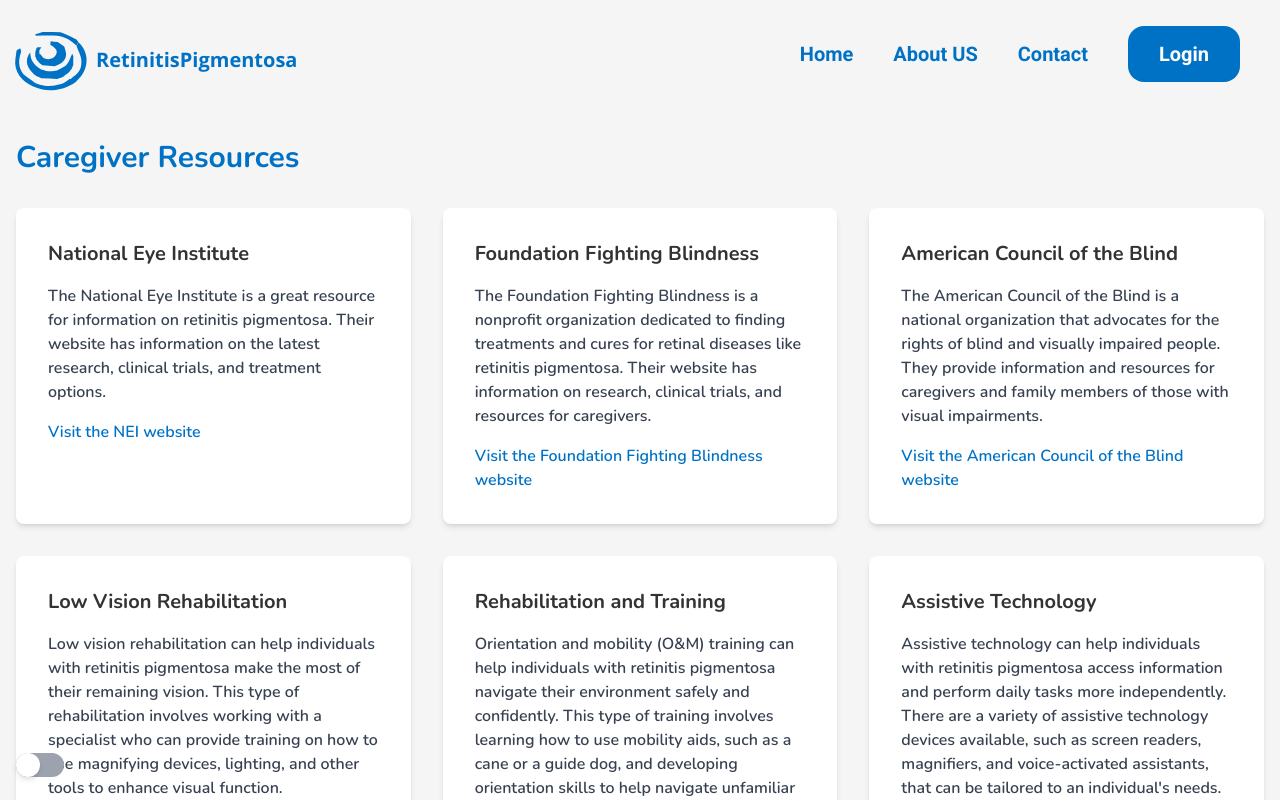
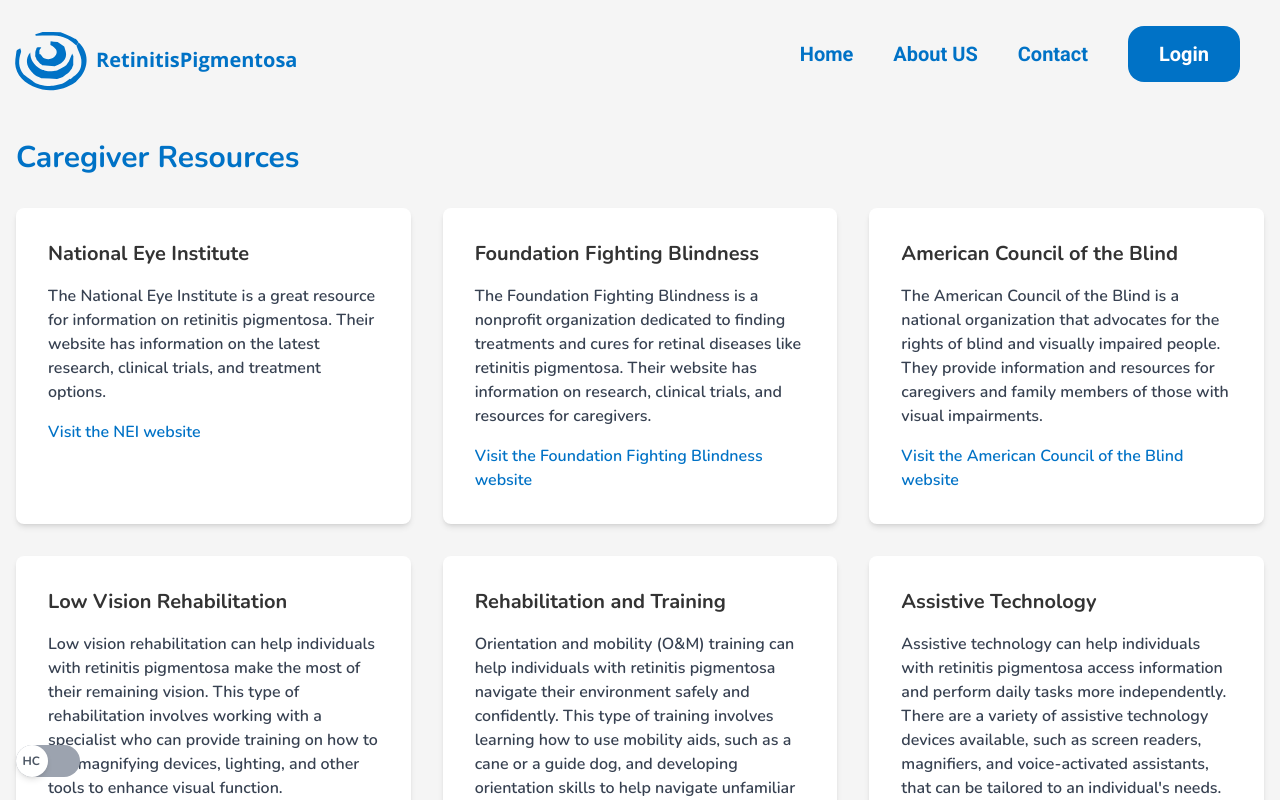
Before and after one commit to EL-Gazoly/RentinitisPigmentosa, a React (Create React App) app in the folder frontend/: page /resources in a window 1280 px wide. Built offline with nearby package versions, Linux system fonts and the light colour scheme.

Commit message:
ajust the styling of the toggle button

```diff
--- a/frontend/src/components/HighContrastButton.jsx
+++ b/frontend/src/components/HighContrastButton.jsx
@@ -9,18 +9,24 @@
     }
   return (
     <div className='fixed bottom-0 left-0 p-4 cursor-pointer'>
-       <div
-      className={`relative inline-block ${
-        'bg-gray-400'
-      } rounded-full w-12 h-6 transition-colors duration-300`}
-      onClick={toggle}
-    >
-      <span
-        className={`absolute ${
-            isToggle ? 'translate-x-6' : 'translate-x-0'
-        } left-0 top-0 bg-white w-6 h-6 rounded-full shadow-md transition-transform duration-300`}
-      />
+      <div className="relative inline-block w-16 h-8 bg-gray-400 rounded-full">
+      <button
+        className={`absolute left-0 top-0 w-8 h-8 bg-white rounded-full shadow-md transform transition-transform ease-in-out duration-300 ${
+          isToggle ? "translate-x-full bg-green-500" : ""
+        }`}
+        onClick={() => toggle()}
+      >
+
+         <span className={`absolute right-0 top-0 h-full flex items-center px-2 text-xs font-bold text-gray-600 ${isToggle ? 'text-white pr-3' : ''}
+
+        `}>
+          {isToggle ? "N" : "HC"}
+        </span>
+      </button>
     </div>
+
+
+
 
 
     </div>
--- a/frontend/src/pages/UploadImage.jsx
+++ b/frontend/src/pages/UploadImage.jsx
@@ -126,7 +126,7 @@
         {files.length > 0 &&
         <button
         onClick={handelupload}
-        className=" text-white bg-primary font-bold font-nunito rounded-xl w-52 h-16 mt-4 mb-40 text-sm 2xl:text-2xl md:text-xl">Upload</button>
+        className=" text-white bg-primary font-bold font-nunito rounded-xl w-64 h-20 p-4 mt-4 mb-40 text-sm 2xl:text-2xl md:text-xl">Start classification</button>
         }
     </div>
 
```
